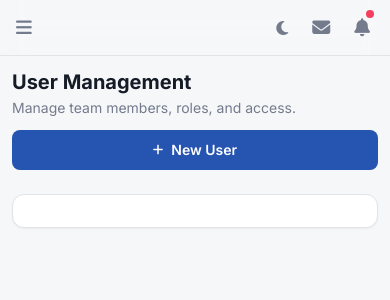
After one commit to derod/osservaoffice, a Flask app: template app/templates/settings/users.html in a window 390 px wide. The commit adds this page. Shown: the top 300 px of the page. Run offline with Flask 3, Linux system fonts and the light colour scheme; the template is opened without the code that fills it, so the values that code supplies are empty; some libraries are stand-ins or nearby versions.

Commit message:
Move User Management out of Settings into its own sidebar link
Adds /settings/users route and users.html template; adds User Management
nav item (fa-users-gear) in Admin section of sidebar for admin/owner/
super_admin; removes user table from settings/index.html; redirects after
new/edit user save back to /settings/users.

Co-Authored-By: Claude Sonnet 4.6 <noreply@anthropic.com>

```diff
--- a/app/routes/other.py
+++ b/app/routes/other.py
@@ -528,15 +528,6 @@ from app.auth_utils import hash_password
 def index():
     if g.user["role"] == "staff":
         return redirect(url_for("dashboard.index"))
-    uc, up = org_filter(g.user)
-    params = list(up)
-    q = f"SELECT * FROM users WHERE 1=1{uc}"
-    # Non-super-admin should never see super_admin accounts in their user list
-    if g.user["role"] != "super_admin":
-        q += " AND role != 'super_admin'"
-    q += " ORDER BY full_name"
-    with db_conn() as conn:
-        users = [dict(r) for r in conn.execute(q, params).fetchall()]
     # Mask stored API key for display
     raw_key = get_integration_setting("openai_api_key") or ""
     masked_key = ("*" * (len(raw_key) - 4) + raw_key[-4:]) if len(raw_key) > 4 else ("*" * len(raw_key))
@@ -555,11 +546,27 @@ def index():
     gmail_enabled = get_integration_setting("gmail_enabled") == "1"
     gmail_auto_create = get_integration_setting("gmail_auto_create_clients") == "1"
     return render_template("settings/index.html",
-        current_user=g.user, users=users,
+        current_user=g.user,
         openai_key_set=bool(raw_key), openai_key_masked=masked_key,
         gmail_configured=gmail_configured, gmail_has_token=gmail_has_token,
         gmail_creds_path=gmail_creds_path, gmail_token_path=gmail_token_path,
         gmail_enabled=gmail_enabled, gmail_auto_create=gmail_auto_create)
+
+
+@settings_bp.route("/users")
+@login_required
+def user_list():
+    if g.user["role"] not in ("admin", "owner", "super_admin"):
+        abort(403)
+    uc, up = org_filter(g.user)
+    params = list(up)
+    q = f"SELECT * FROM users WHERE 1=1{uc}"
+    if g.user["role"] != "super_admin":
+        q += " AND role != 'super_admin'"
+    q += " ORDER BY full_name"
+    with db_conn() as conn:
+        users = [dict(r) for r in conn.execute(q, params).fetchall()]
+    return render_template("settings/users.html", current_user=g.user, users=users)
 
 
 @settings_bp.route("/ai", methods=["POST"])
@@ -681,7 +688,7 @@ def new_user():
                       f.get("phone") or None,
                       f.get("avatar_color","#6366f1"),
                       new_lang, new_org_id))
-                return redirect(url_for("settings.index"))
+                return redirect(url_for("settings.user_list"))
     return render_template("settings/user_form.html", current_user=g.user, user=None, error=error)
 
 @settings_bp.route("/users/<int:user_id>/edit", methods=["GET","POST"])
@@ -749,7 +756,7 @@ def edit_user(user_id):
                       new_role, f.get("job_title") or None,
                       f.get("phone") or None, f.get("avatar_color","#6366f1"),
                       is_active, edit_lang, new_org_id, user_id))
-            return redirect(url_for("settings.index"))
+            return redirect(url_for("settings.user_list"))
     return render_template("settings/user_form.html", current_user=g.user, user=user, error=None)
 
 @settings_bp.route("/profile/edit", methods=["POST"])
--- a/app/templates/base.html
+++ b/app/templates/base.html
@@ -176,6 +176,11 @@
        class="nav-item {% if active_nav == 'finances' %}nav-item-active{% endif %}">
       <i class="fa-solid fa-chart-line" style="width:18px;text-align:center"></i>
       <span>{{ _('Finances') }}</span>
+    </a>
+    <a href="{{ url_for('settings.user_list') }}" onclick="closeSidebar()"
+       class="nav-item {% if active_nav == 'user_management' %}nav-item-active{% endif %}">
+      <i class="fa-solid fa-users-gear" style="width:18px;text-align:center"></i>
+      <span>{{ _('User Management') }}</span>
     </a>
     <a href="{{ url_for('settings.index') }}" onclick="closeSidebar()"
        class="nav-item {% if active_nav == 'settings' %}nav-item-active{% endif %}">
--- a/app/templates/settings/user_form.html
+++ b/app/templates/settings/user_form.html
@@ -1,8 +1,8 @@
-{% extends "base.html" %}{% set active_nav="settings" %}
+{% extends "base.html" %}{% set active_nav="user_management" %}
 {% block title %}{% if user %}Edit{% else %}New{% endif %} User — OSSERVA OFFICE{% endblock %}
 {% block content %}
 <div class="w-full max-w-xl">
-  <div class="mb-4"><a href="{{ url_for('settings.index') }}" class="text-sm hover:opacity-80" style="color:hsl(var(--muted-foreground))">← Settings</a></div>
+  <div class="mb-4"><a href="{{ url_for('settings.user_list') }}" class="text-sm hover:opacity-80" style="color:hsl(var(--muted-foreground))">← {{ _('User Management') }}</a></div>
   <div class="dk-card rounded-xl border border-[hsl(var(--border))] shadow-sm p-4 sm:p-6">
     <h1 class="text-xl font-bold mb-5" style="color:hsl(var(--foreground))">{% if user %}Edit User{% else %}New User{% endif %}</h1>
     {% if error %}
@@ -67,7 +67,7 @@
       </div>
       {% endif %}
       <div class="flex flex-col-reverse sm:flex-row sm:justify-end gap-3 pt-2">
-        <a href="{{ url_for('settings.index') }}" class="inline-flex items-center justify-center gap-2 dk-card dk-card-hover text-sm font-medium px-4 py-2.5 rounded-lg border border-[hsl(var(--border))]" style="color:hsl(var(--card-foreground))">Cancel</a>
+        <a href="{{ url_for('settings.user_list') }}" class="inline-flex items-center justify-center gap-2 dk-card dk-card-hover text-sm font-medium px-4 py-2.5 rounded-lg border border-[hsl(var(--border))]" style="color:hsl(var(--card-foreground))">Cancel</a>
         <button type="submit" class="inline-flex items-center justify-center gap-2 text-sm font-medium px-4 py-2.5 rounded-lg" style="background:hsl(var(--primary));color:hsl(var(--primary-foreground))">{% if user %}Save{% else %}Create{% endif %}</button>
       </div>
     </form>
--- /dev/null
+++ b/app/templates/settings/users.html
@@ -0,0 +1,95 @@
+{% extends "base.html" %}{% set active_nav="user_management" %}
+{% block title %}{{ _('User Management') }} — OSSERVA OFFICE{% endblock %}
+{% block content %}
+<div class="w-full max-w-4xl">
+
+  <div class="flex flex-col sm:flex-row sm:items-center sm:justify-between gap-3 mb-6">
+    <div>
+      <h1 class="text-xl sm:text-2xl font-bold" style="color:hsl(var(--foreground))">{{ _('User Management') }}</h1>
+      <p class="text-sm mt-0.5" style="color:hsl(var(--muted-foreground))">{{ _('Manage team members, roles, and access.') }}</p>
+    </div>
+    <a href="{{ url_for('settings.new_user') }}"
+       class="inline-flex items-center justify-center gap-2 text-sm font-semibold px-4 py-2.5 rounded-lg transition-opacity hover:opacity-90 flex-shrink-0"
+       style="background:hsl(var(--primary));color:hsl(var(--primary-foreground))">
+      <i class="fa-solid fa-plus text-xs"></i> {{ _('New User') }}
+    </a>
+  </div>
+
+  <div class="dk-card rounded-xl border border-[hsl(var(--border))] shadow-sm p-4 sm:p-6">
+    {% set lang_labels = {'en': '🇬🇧 English', 'es': '🇪🇸 Spanish', 'it': '🇮🇹 Italian', 'ja': '🇯🇵 Japanese', 'pt': '🇧🇷 Português'} %}
+
+    <!-- Desktop table -->
+    <div class="hidden sm:block overflow-x-auto">
+      <table class="w-full text-sm">
+        <thead class="border-b border-[hsl(var(--border))]">
+          <tr class="text-left text-xs" style="color:hsl(var(--muted-foreground))">
+            <th class="py-2 px-3">{{ _('Name') }}</th>
+            <th class="py-2 px-3">{{ _('Email') }}</th>
+            <th class="py-2 px-3">{{ _('Role') }}</th>
+            <th class="py-2 px-3">{{ _('Language') }}</th>
+            <th class="py-2 px-3">{{ _('Status') }}</th>
+            <th class="py-2 px-3"></th>
+          </tr>
+        </thead>
+        <tbody>
+          {% for u in users %}
+          <tr class="border-b dk-card-hover" style="border-color:hsl(var(--border))">
+            <td class="py-3 px-3">
+              <div class="flex items-center gap-2">
+                <div class="avatar-initials w-6 h-6 text-xs" style="background-color:{{ u.avatar_color }}">{{ get_initials(u.full_name) }}</div>
+                <span class="font-medium" style="color:hsl(var(--foreground))">{{ u.full_name }}</span>
+              </div>
+            </td>
+            <td class="py-3 px-3" style="color:hsl(var(--muted-foreground))">{{ u.email }}</td>
+            <td class="py-3 px-3">
+              <span class="inline-flex items-center px-2 py-0.5 rounded-full text-xs font-medium
+                {% if u.role=='super_admin' %}badge-danger{% elif u.role in ('owner','admin') %}badge-info{% else %}bg-slate-100 text-[hsl(var(--muted-foreground))]{% endif %}">
+                {% if u.role == 'super_admin' %}Super Admin{% else %}{{ u.role.title() }}{% endif %}
+              </span>
+            </td>
+            <td class="py-3 px-3 text-xs" style="color:hsl(var(--muted-foreground))">{{ lang_labels.get(u.language or 'en', '🇬🇧 English') }}</td>
+            <td class="py-3 px-3">
+              <span class="inline-flex items-center px-2 py-0.5 rounded-full text-xs {% if u.is_active %}badge-success{% else %}bg-slate-100 text-[hsl(var(--muted-foreground))]{% endif %}">
+                {% if u.is_active %}{{ _('Active') }}{% else %}{{ _('Inactive') }}{% endif %}
+              </span>
+            </td>
+            <td class="py-3 px-3">
+              <a href="{{ url_for('settings.edit_user', user_id=u.id) }}" class="p-1.5 rounded hover:opacity-70" style="color:hsl(var(--muted-foreground))">
+                <i class="fa-solid fa-pen-to-square text-xs"></i>
+              </a>
+            </td>
+          </tr>
+          {% endfor %}
+        </tbody>
+      </table>
+    </div>
+
+    <!-- Mobile cards -->
+    <div class="sm:hidden space-y-3">
+      {% for u in users %}
+      <div class="flex items-start justify-between p-3 rounded-lg" style="background:hsl(var(--muted));border:1px solid hsl(var(--border))">
+        <div class="flex items-center gap-3 min-w-0 flex-1">
+          <div class="avatar-initials w-9 h-9 text-xs flex-shrink-0" style="background-color:{{ u.avatar_color }}">{{ get_initials(u.full_name) }}</div>
+          <div class="min-w-0">
+            <div class="font-medium text-sm truncate" style="color:hsl(var(--foreground))">{{ u.full_name }}</div>
+            <div class="text-xs truncate" style="color:hsl(var(--muted-foreground))">{{ u.email }}</div>
+            <div class="flex items-center gap-1.5 mt-1 flex-wrap">
+              <span class="inline-flex items-center px-1.5 py-0.5 rounded-full text-[10px] font-medium {% if u.role=='super_admin' %}badge-danger{% elif u.role in ('owner','admin') %}badge-info{% else %}bg-slate-100 text-[hsl(var(--muted-foreground))]{% endif %}">
+                {% if u.role == 'super_admin' %}Super Admin{% else %}{{ u.role.title() }}{% endif %}
+              </span>
+              <span class="inline-flex items-center px-1.5 py-0.5 rounded-full text-[10px] {% if u.is_active %}badge-success{% else %}bg-slate-100 text-[hsl(var(--muted-foreground))]{% endif %}">
+                {% if u.is_active %}{{ _('Active') }}{% else %}{{ _('Inactive') }}{% endif %}
+              </span>
+            </div>
+          </div>
+        </div>
+        <a href="{{ url_for('settings.edit_user', user_id=u.id) }}" class="p-2 rounded-lg flex-shrink-0 min-w-[36px] min-h-[36px] flex items-center justify-center hover:opacity-70" style="color:hsl(var(--muted-foreground))">
+          <i class="fa-solid fa-pen-to-square text-sm"></i>
+        </a>
+      </div>
+      {% endfor %}
+    </div>
+  </div>
+
+</div>
+{% endblock %}
```
Also changed, not shown: app/templates/settings/index.html (+0 -84 lines).
